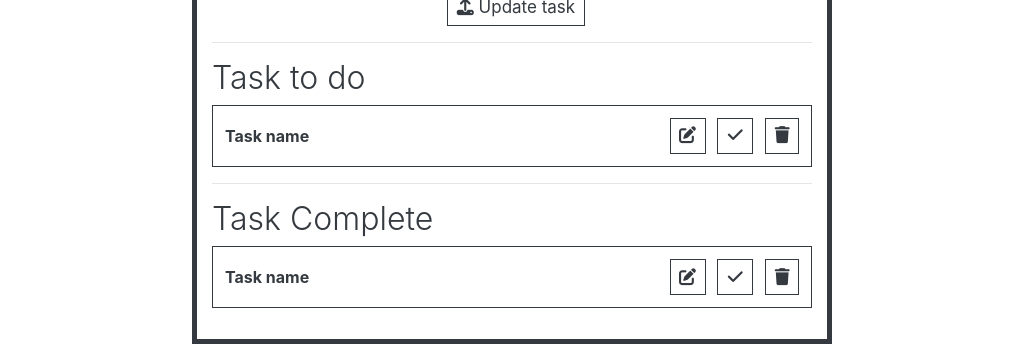
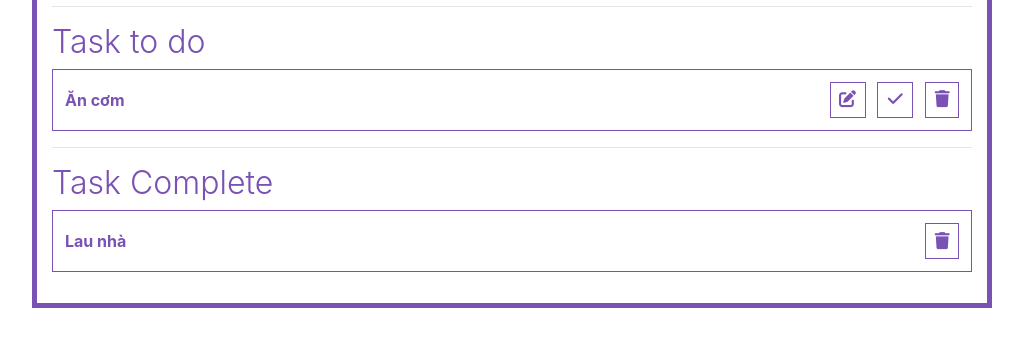
Before and after one commit to HwngMai/react_todolist, a React (Create React App) app: page / in a window 1280 px wide. Shown: the part 204-562 px from the top of the page, without its empty margins (128-1151 px from the left). Built offline with nearby package versions, Linux system fonts and the light colour scheme.

Commit message:
commit 2

```diff
--- a/src/ToDoList/ToDoList.js
+++ b/src/ToDoList/ToDoList.js
@@ -9,13 +9,60 @@ import { Heading1, Heading2, Heading3 } from "../components/Heading";
 import { Label, TextField, Input } from "../components/TextField";
 import { Button } from "../components/Button";
 import { Table, Tr, Td, Th, Thead, Tbody } from "../components/Table";
+//redux
+import { connect } from "react-redux";
 class ToDoList extends Component {
+  // Hàm rendertasktodo()
+  // filter() từng task nếu task.done == true thì cho vào mảng mới
+  // map() mảng mới đó rồi return các giá trị Tr theo mẫu
+  renderTaskToDo = () => {
+    return this.props.taskList
+      .filter((task) => task.done == true)
+      .map((task, index) => {
+        return (
+          <Tr key={index}>
+            <Th className='text-left'> {task.taskName} </Th>
+            <Th className='text-right'>
+              {" "}
+              <Button className='ml-2'>
+                <i className='fa fa-edit'></i>
+              </Button>{" "}
+              <Button className='ml-2'>
+                <i className='fa fa-check'></i>
+              </Button>{" "}
+              <Button className='ml-2'>
+                <i className='fa fa-trash'></i>
+              </Button>{" "}
+            </Th>
+          </Tr>
+        );
+      });
+  };
+  // Hàm rendertaskdone()
+  // filter() từng task nếu task.done == false thì cho vào mảng mới
+  // map() mảng mới đó rồi return các giá trị Tr theo mẫu
+  renderTaskDone = () => {
+    return this.props.taskList
+      .filter((task) => !task.done)
+      .map((task, index) => {
+        return (
+          <Tr key={index}>
+            <Th className='text-left'> {task.taskName} </Th>
+            <Th className='text-right'>
+              <Button className='ml-2'>
+                <i className='fa fa-trash'></i>
+              </Button>{" "}
+            </Th>
+          </Tr>
+        );
+      });
+  };
   render() {
     return (
-      <ThemeProvider theme={ToDoListPrimaryTheme}>
+      <ThemeProvider theme={this.props.themeToDoList}>
         <div>
           {" "}
-          <Container className='w-50'>
+          <Container className='w-75'>
             <Dropdown>
               <option>Dark Theme</option>
               <option>Light Theme</option>
@@ -34,44 +81,12 @@ class ToDoList extends Component {
             <hr />
             <Heading3 className='text-left'>Task to do</Heading3>
             <Table>
-              <Thead>
-                <Tr>
-                  <Th className='text-left'> Task name </Th>
-                  <Th className='text-right'>
-                    {" "}
-                    <Button className='ml-2'>
-                      <i className='fa fa-edit'></i>
-                    </Button>{" "}
-                    <Button className='ml-2'>
-                      <i className='fa fa-check'></i>
-                    </Button>{" "}
-                    <Button className='ml-2'>
-                      <i className='fa fa-trash'></i>
-                    </Button>{" "}
-                  </Th>
-                </Tr>
-              </Thead>
+              <Thead>{this.renderTaskToDo()}</Thead>
             </Table>
             <hr />
             <Heading3 className='text-left'>Task Complete</Heading3>
             <Table>
-              <Thead>
-                <Tr>
-                  <Th className='text-left'> Task name </Th>
-                  <Th className='text-right'>
-                    {" "}
-                    <Button className='ml-2'>
-                      <i className='fa fa-edit'></i>
-                    </Button>{" "}
-                    <Button className='ml-2'>
-                      <i className='fa fa-check'></i>
-                    </Button>{" "}
-                    <Button className='ml-2'>
-                      <i className='fa fa-trash'></i>
-                    </Button>{" "}
-                  </Th>
-                </Tr>
-              </Thead>
+              <Thead>{this.renderTaskDone()}</Thead>
             </Table>
           </Container>
         </div>
@@ -79,5 +94,10 @@ class ToDoList extends Component {
     );
   }
 }
-
-export default ToDoList;
+const mapStatetoProps = (state) => {
+  return {
+    themeToDoList: state.ToDoListReducer.themeToDoList,
+    taskList: state.ToDoListReducer.taskList,
+  };
+};
+export default connect(mapStatetoProps)(ToDoList);
--- a/src/redux/reducers/ToDoListReducer.js
+++ b/src/redux/reducers/ToDoListReducer.js
@@ -1,8 +1,13 @@
 import { ToDoListDarkTheme } from "../../themes/ToDoListDarkTheme";
+import { ToDoListLightTheme } from "../../themes/ToDoListLightTheme";
+import { ToDoListPrimaryTheme } from "../../themes/ToDoListPrimaryTheme";
 
 const initialState = {
-  themeToDoList: ToDoListDarkTheme,
-  taskList: [],
+  themeToDoList: ToDoListLightTheme,
+  taskList: [
+    { id: "task-1", taskName: "Ăn cơm", done: true },
+    { id: "task-2", taskName: "Lau nhà", done: false },
+  ],
 };
 
 export default (state = initialState, { action }) => {
```
